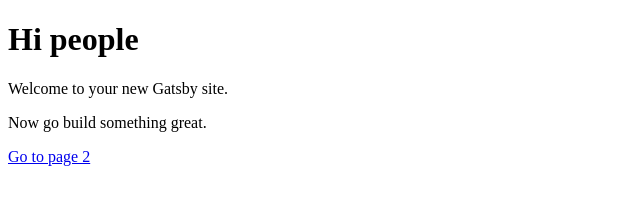
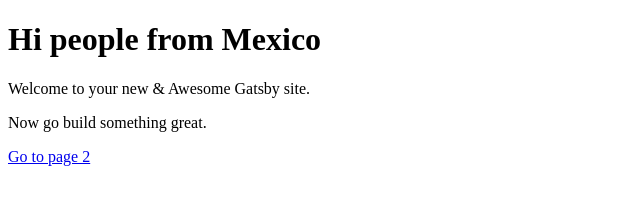
Before and after one commit to DirtySneaker/ReactDesign, a Gatsby site: page / in a window 1280 px wide. Shown: the whole page, without its empty margins (0-640 px from the left). Built offline with nearby package versions, Linux system fonts and the light colour scheme; Gatsby itself is replaced by a stand-in of ours.

Commit message:
Saving My-apps

```diff
--- a/src/pages/index.js
+++ b/src/pages/index.js
@@ -3,8 +3,8 @@ import Link from 'gatsby-link'
 
 const IndexPage = () => (
   <div>
-    <h1>Hi people</h1>
-    <p>Welcome to your new Gatsby site.</p>
+    <h1>Hi people from Mexico</h1>
+    <p>Welcome to your new & Awesome Gatsby site.</p>
     <p>Now go build something great.</p>
     <Link to="/page-2/">Go to page 2</Link>
   </div>
```
